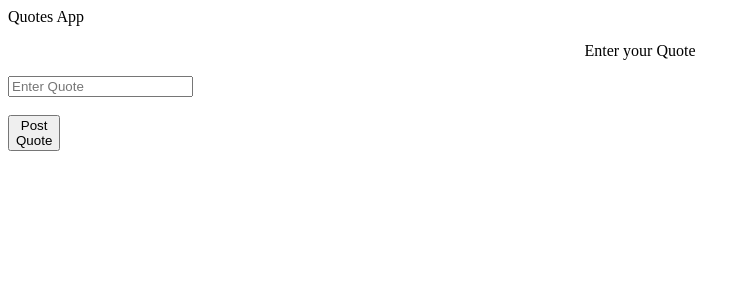
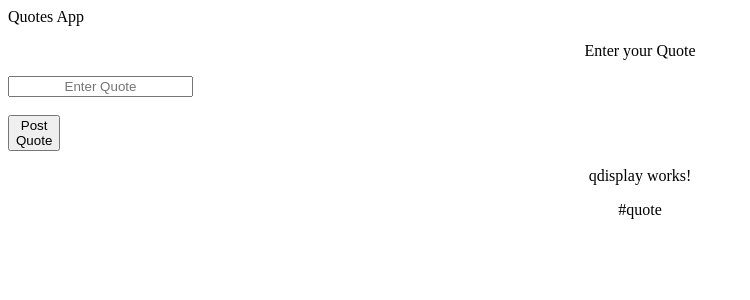
Before and after one commit to Alexanderoke/Quotesip, an Angular app: page / in a window 1280 px wide. Shown: the top 300 px of the page, without its empty margins (0-750 px from the left). Built offline with nearby package versions, Linux system fonts and the light colour scheme.

Commit message:
quote display binding

```diff
--- a/src/app/app.component.html
+++ b/src/app/app.component.html
@@ -1,5 +1,6 @@
 <span>{{title}} App </span> <br>
 <app-form></app-form>
+<app-qdisplay></app-qdisplay>
 
 
 <router-outlet></router-outlet>
--- a/src/app/form/form.component.html
+++ b/src/app/form/form.component.html
@@ -1,3 +1,3 @@
 <p>Enter your Quote</p>
-<input type="text" [id]="date" placeholder="Enter Quote" value=""><br><br>
+<input type="text" id="quote" placeholder="Enter Quote" value=""><br><br>
 <button (click)="onClick" >Post <br>Quote</button>
--- a/src/app/qdisplay/qdisplay.component.html
+++ b/src/app/qdisplay/qdisplay.component.html
@@ -1 +1,4 @@
 <p>qdisplay works!</p>
+<div>
+  <p>{{quote}}</p>
+</div>
--- a/src/app/qdisplay/qdisplay.component.ts
+++ b/src/app/qdisplay/qdisplay.component.ts
@@ -6,6 +6,7 @@ import { Component, OnInit } from '@angular/core';
   styleUrls: ['./qdisplay.component.css']
 })
 export class QdisplayComponent implements OnInit {
+  public quote="#quote"
 
   constructor() { }
 
```
